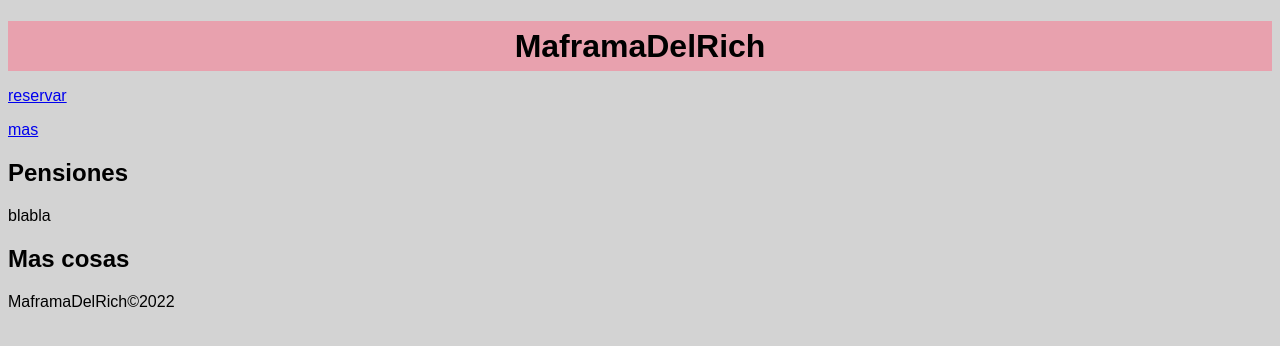
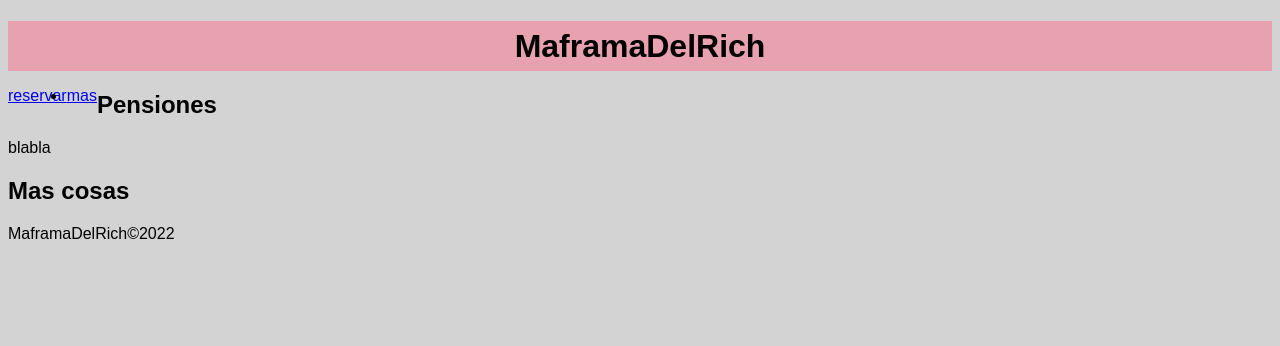
Before and after one commit to InfiniteDungeon/Maframadelrich, a plain HTML site: page index.html in a window 1280 px wide. Drawn offline with Linux system fonts and the light colour scheme.

Commit message:
Add files via upload

```diff
--- a/index.html
+++ b/index.html
@@ -12,14 +12,16 @@
       </header>
       <nav>
         <ul>
+          <li>
             <a href="reservar">
               reservar
             </a>
-        </ul>
-        <ul>
+          </li>
+          <li>
             <a href="mas">
               mas
             </a>
+          </li>
         </ul>
       </nav>
       <section id="content">
--- a/style.css
+++ b/style.css
@@ -14,5 +14,5 @@ header{
   line-height: 50px;
 }
 nav ul li{
-  float: up;
+  float: left;
 }
```
Lines whose indentation alone changed are shown as unchanged.
